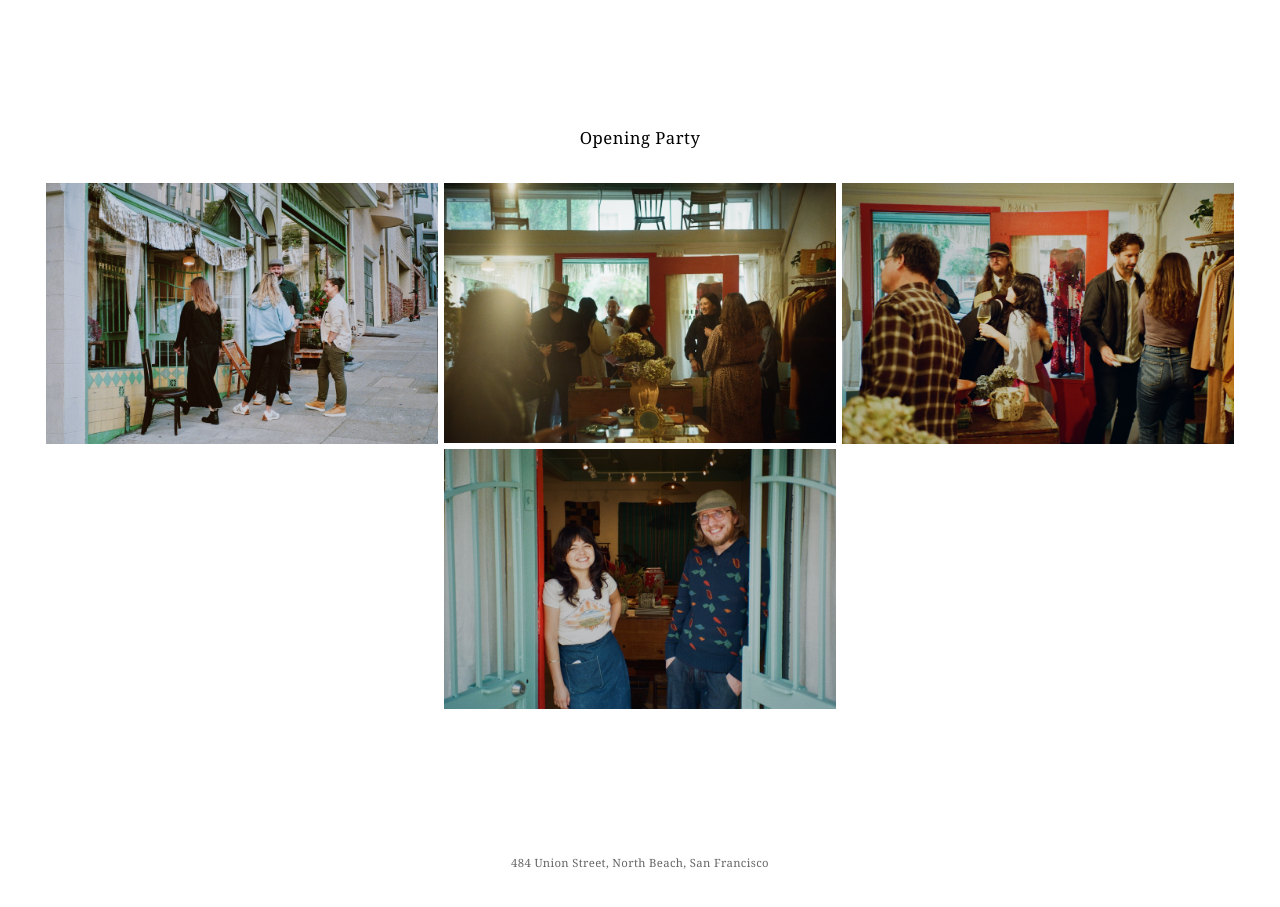
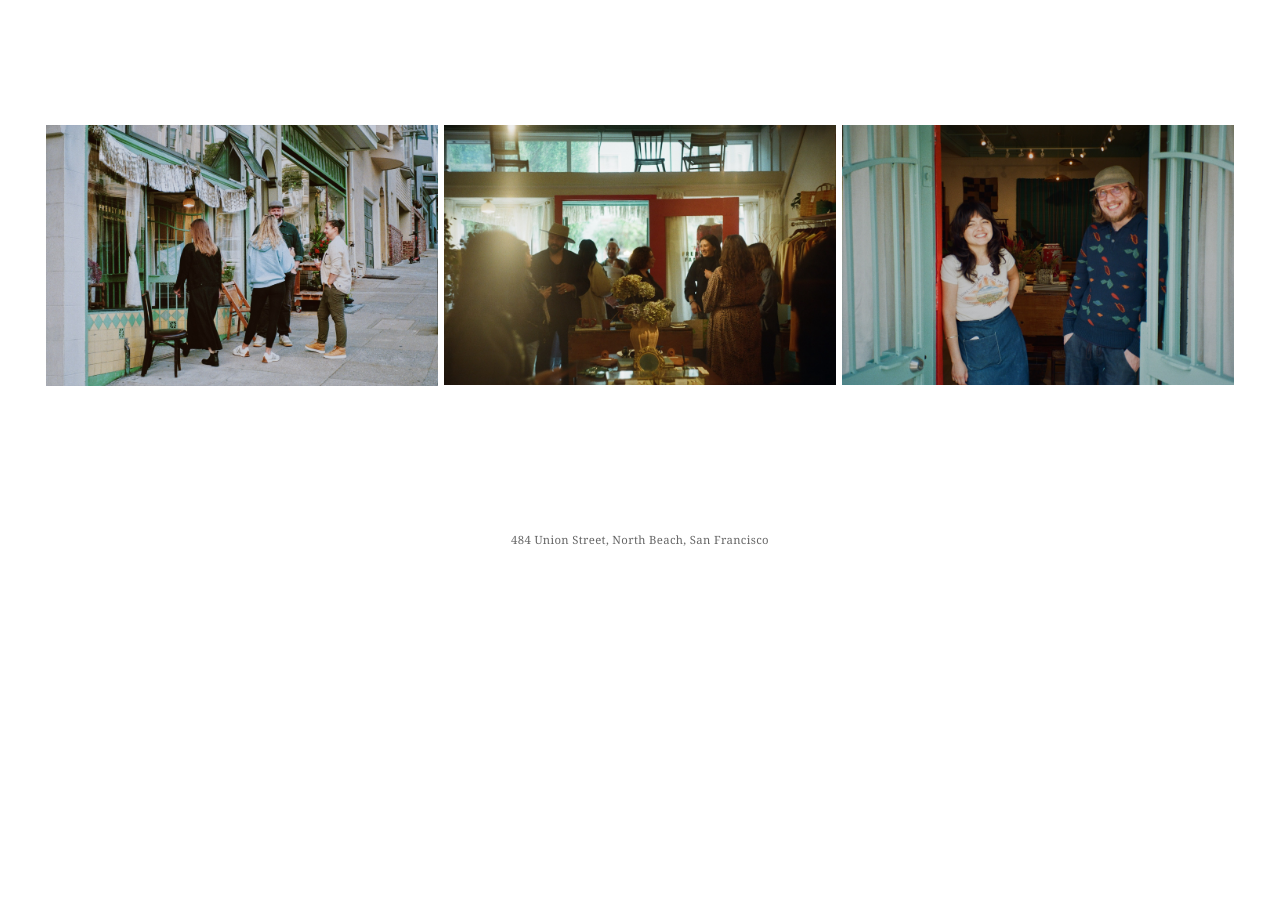
Before and after one commit to timothybuck13/frenzy-faire, a React (Vite) app: page / in a window 1280 px wide. Shown: the part 5262-6169 px from the top of the page. After the commit the page ends 5865 px from the top, so only its background shows below. Built offline with nearby package versions, Linux system fonts and the light colour scheme.

Commit message:
Remove party hugs photo and opening party header

```diff
--- a/src/App.jsx
+++ b/src/App.jsx
@@ -55,7 +55,6 @@ const photos = [
 const openingPartyPhotos = [
   { src: '/photos/storefront-opening-party.jpg', alt: 'Storefront during opening party', w: 2000, h: 1330 },
   { src: '/photos/opening-party.jpg', alt: 'Opening party', w: 2000, h: 1325 },
-  { src: '/photos/opening-party-hugs.jpg', alt: 'Opening party hugs', w: 2000, h: 1330 },
   { src: '/photos/owners.jpg', alt: 'The owners', w: 2000, h: 1325 },
 ]
 
@@ -341,17 +340,6 @@ export default function App() {
 
       {/* Opening Party */}
       <section className="pb-20 md:pb-28">
-        <div className="max-w-2xl mx-auto px-6 md:px-8 text-center mb-10">
-          <p
-            style={{
-              fontFamily: "'Georgia', serif",
-              fontSize: '1.25em',
-              letterSpacing: '0.03em',
-            }}
-          >
-            Opening Party
-          </p>
-        </div>
         <div style={{ maxWidth: '1200px', margin: '0 auto', padding: '0 6px' }}>
           <Gallery photoList={openingPartyPhotos} />
         </div>
```
